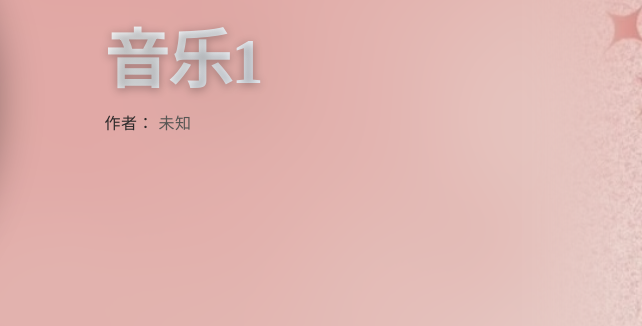
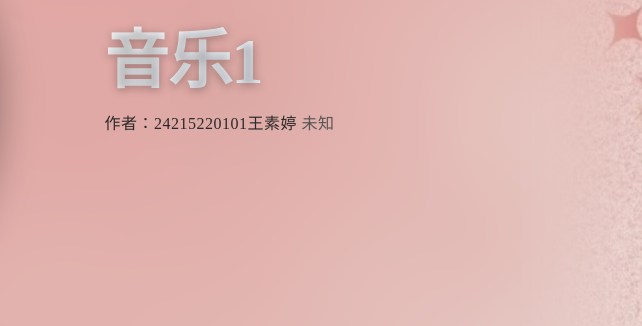
Before and after one commit to maxwellhh6/maxwell6.ep2, a plain HTML site: page index.html in a window 1280 px wide. Shown: the part 246-572 px from the top of the page, 638-1280 px from the left. Drawn offline with Linux system fonts and the light colour scheme.

Commit message:
Update index.html

```diff
--- a/index.html
+++ b/index.html
@@ -20,7 +20,7 @@
             <div class="text-container">
                 <div id="music-title">音乐1</div>
                 <div class="author-container">
-                    作者：
+                    作者：24215220101王素婷
                     <span id="author-name">未知</span>
                 </div>
             </div>
```
